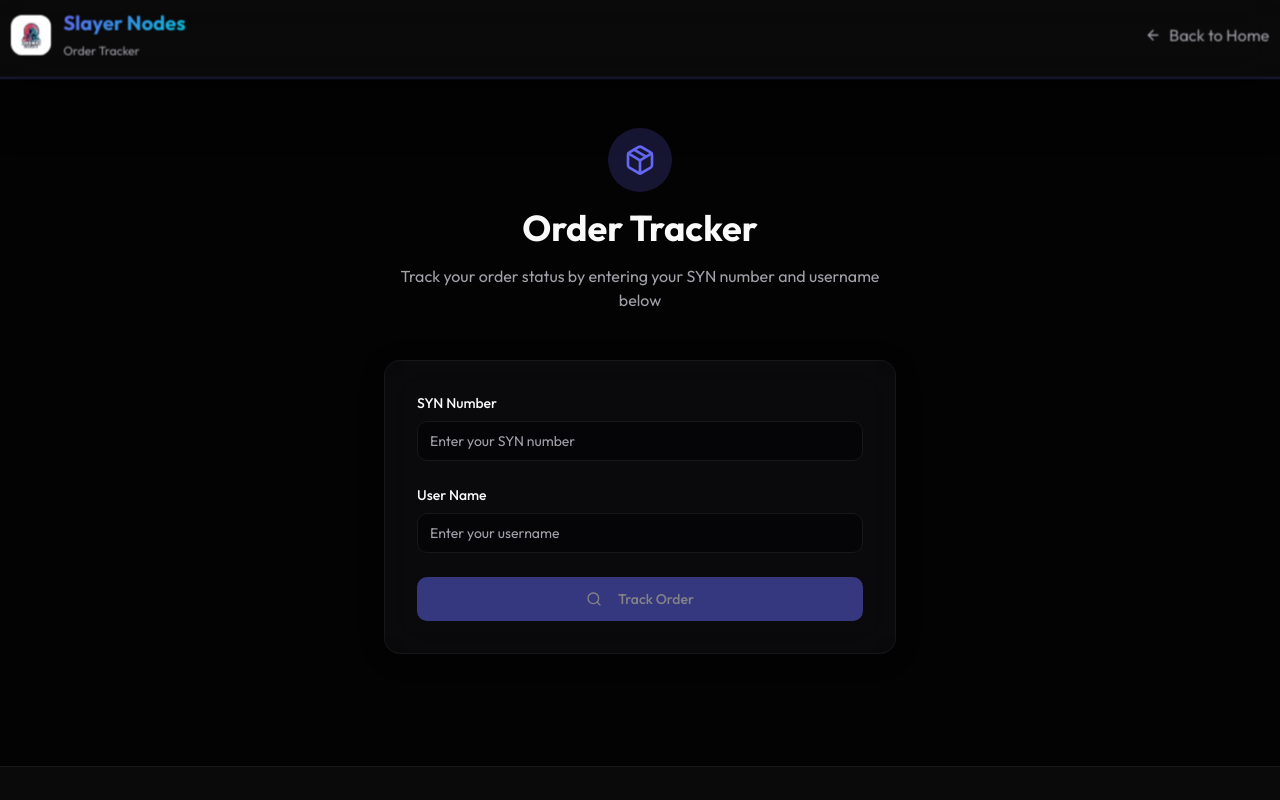
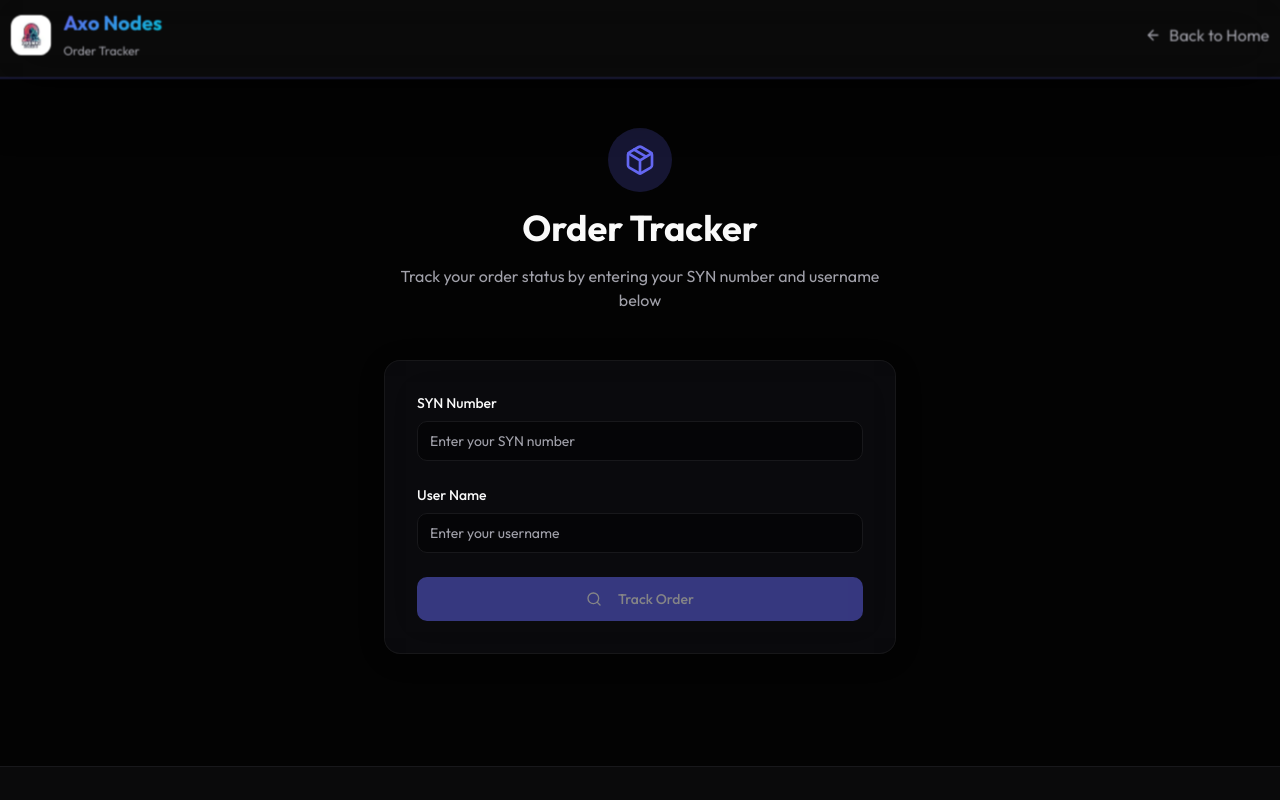
Before and after one commit to Ashad508/cosmic-cloud1, a React (Vite) app: page /order-tracker in a window 1280 px wide. Shown: the top 800 px of the page. Built offline with nearby package versions, Linux system fonts and the light colour scheme; the HTML template or start-up script is replaced by a standard one.

Commit message:
Rename Slayer Nodes to Axo Nodes
Co-authored-by: Ashad508 <183625204+Ashad508@users.noreply.github.com>

```diff
--- a/index.html
+++ b/index.html
@@ -5,30 +5,30 @@
     <meta name="viewport" content="width=device-width, initial-scale=1.0, maximum-scale=1.0, user-scalable=no" />
 
     <!-- Primary Meta Tags -->
-    <title>Slayer Nodes | Enterprise VPS, Minecraft & Bot Hosting Solutions</title>
-    <meta name="title" content="Slayer Nodes | Enterprise VPS, Minecraft & Bot Hosting Solutions">
+    <title>Axo Nodes | Enterprise VPS, Minecraft & Bot Hosting Solutions</title>
+    <meta name="title" content="Axo Nodes | Enterprise VPS, Minecraft & Bot Hosting Solutions">
     <meta name="description" content="Deploy enterprise-grade VPS, Minecraft servers, and bot hosting with AMD EPYC™ & Intel® Xeon®. Professional hosting with 99.9% uptime, DDoS protection, and 24/7 support.">
-    <meta name="keywords" content="Slayer Nodes, Slayer Nodes Hosting, VPS Hosting, Minecraft Hosting, Bot Hosting, enterprise hosting, cloud VPS, game server hosting, professional hosting, AMD EPYC, Intel Xeon">
+    <meta name="keywords" content="Axo Nodes, Axo Nodes Hosting, VPS Hosting, Minecraft Hosting, Bot Hosting, enterprise hosting, cloud VPS, game server hosting, professional hosting, AMD EPYC, Intel Xeon">
     <meta name="author" content="Shadow Slayer" />
     <meta name="robots" content="index, follow, max-image-preview:large, max-snippet:-1">
 
     <!-- Canonical URL -->
-    <link rel="canonical" href="https://slayernodes.lovable.app/" />
+    <link rel="canonical" href="https://axonodes.lovable.app/" />
 
     <!-- Open Graph / Facebook -->
     <meta property="og:type" content="website" />
-    <meta property="og:url" content="https://slayernodes.lovable.app/" />
-    <meta property="og:title" content="Slayer Nodes | Enterprise VPS, Minecraft & Bot Hosting Solutions">
+    <meta property="og:url" content="https://axonodes.lovable.app/" />
+    <meta property="og:title" content="Axo Nodes | Enterprise VPS, Minecraft & Bot Hosting Solutions">
     <meta property="og:description" content="Enterprise infrastructure at indie prices. Deploy servers in seconds with 99.9% uptime guarantee.">
     <meta property="og:image" content="https://lovable.dev/opengraph-image-p98pqg.png" />
     <meta property="og:image:width" content="1200">
     <meta property="og:image:height" content="630">
-    <meta property="og:site_name" content="Slayer Nodes">
+    <meta property="og:site_name" content="Axo Nodes">
 
     <!-- Twitter -->
     <meta name="twitter:card" content="summary_large_image" />
-    <meta name="twitter:url" content="https://slayernodes.lovable.app/" />
-    <meta name="twitter:title" content="Slayer Nodes | Enterprise VPS, Minecraft & Bot Hosting Solutions">
+    <meta name="twitter:url" content="https://axonodes.lovable.app/" />
+    <meta name="twitter:title" content="Axo Nodes | Enterprise VPS, Minecraft & Bot Hosting Solutions">
     <meta name="twitter:description" content="Enterprise infrastructure at indie prices. Deploy servers in seconds with 99.9% uptime guarantee.">
     <meta name="twitter:image" content="https://lovable.dev/opengraph-image-p98pqg.png" />
 
@@ -39,10 +39,10 @@
     {
       "@context": "https://schema.org",
       "@type": "Organization",
-      "name": "Slayer Nodes",
-      "alternateName": "Slayer Nodes Hosting",
+      "name": "Axo Nodes",
+      "alternateName": "Axo Nodes Hosting",
       "description": "Enterprise-grade hosting infrastructure for VPS, Minecraft servers, and bot hosting. Powered by AMD EPYC™ & Intel® Xeon® processors.",
-      "url": "https://slayernodes.lovable.app/",
+      "url": "https://axonodes.lovable.app/",
       "logo": "https://storage.googleapis.com/gpt-engineer-file-uploads/xikPf2RDkMgftJvFB8kLZyptLhh2/uploads/1763050203990-logo-removebg-preview (1).png",
       "founder": {
         "@type": "Person",
@@ -73,7 +73,7 @@
       "serviceType": "VPS Hosting & Minecraft Server Hosting",
       "provider": {
         "@type": "Organization",
-        "name": "Slayer Nodes"
+        "name": "Axo Nodes"
       },
       "areaServed": "Worldwide",
       "hasOfferCatalog": {
--- a/src/components/Footer.tsx
+++ b/src/components/Footer.tsx
@@ -13,9 +13,9 @@ const Footer = () => {
           {/* Brand */}
           <div className="col-span-1 md:col-span-2">
             <div className="flex items-center gap-3 mb-4">
-              <img src={cosmicLogo} alt="Slayer Nodes" className="w-10 h-10 rounded-lg" />
+              <img src={cosmicLogo} alt="Axo Nodes" className="w-10 h-10 rounded-lg" />
               <div>
-                <h3 className="text-xl font-bold text-gradient">Slayer Nodes</h3>
+                <h3 className="text-xl font-bold text-gradient">Axo Nodes</h3>
                 <p className="text-xs text-muted-foreground">Enterprise Hosting Solutions</p>
               </div>
             </div>
@@ -101,14 +101,14 @@ const Footer = () => {
         {/* SEO Keywords */}
         <div className="py-4 border-t border-border mb-4">
           <p className="text-xs text-muted-foreground text-center">
-            Slayer Nodes • Enterprise Hosting • VPS Hosting • Minecraft Hosting • Domain Registration •
+            Axo Nodes • Enterprise Hosting • VPS Hosting • Minecraft Hosting • Domain Registration •
             Cloud Server Hosting • Game Server Hosting • Web Hosting • Professional Hosting • India 🇮🇳
           </p>
         </div>
 
         {/* Bottom Bar */}
         <div className="pt-4 border-t border-border flex flex-col md:flex-row items-center justify-between gap-4 text-muted-foreground text-sm">
-          <p>© 2025 Slayer Nodes. All rights reserved.</p>
+          <p>© 2025 Axo Nodes. All rights reserved.</p>
           <a
             href="mailto:ashad.umar355@gmail.com"
             className="hover:text-foreground transition-colors"
--- a/src/components/MaintenancePage.tsx
+++ b/src/components/MaintenancePage.tsx
@@ -25,7 +25,7 @@ const MaintenancePage = () => {
           <div className="relative group">
             <img
               src={cosmicLogo}
-              alt="Slayer Nodes"
+              alt="Axo Nodes"
               className="w-20 h-20 rounded-xl shadow-lg border border-border/30 transition-transform duration-300 group-hover:scale-105"
             />
             <div className="absolute -bottom-1.5 -right-1.5 bg-destructive rounded-full p-1.5 shadow-md">
@@ -82,7 +82,7 @@ const MaintenancePage = () => {
 
         {/* Footer */}
         <div className="mt-14 text-xs text-muted-foreground/70">
-          <p>Slayer Nodes™ • Enterprise Infrastructure</p>
+          <p>Axo Nodes™ • Enterprise Infrastructure</p>
         </div>
       </div>
     </div>
--- a/src/index.css
+++ b/src/index.css
@@ -4,7 +4,7 @@
 @tailwind components;
 @tailwind utilities;
 
-/* Slayer Nodes - Enterprise Dark Theme */
+/* Axo Nodes - Enterprise Dark Theme */
 
 @layer base {
   :root {
--- a/src/pages/AdminLogin.tsx
+++ b/src/pages/AdminLogin.tsx
@@ -62,9 +62,9 @@ const AdminLogin = () => {
 
       <div className="w-full max-w-md relative z-10">
         <Link to="/" className="flex items-center justify-center gap-3 mb-8">
-          <img src={cosmicLogo} alt="Slayer Nodes" className="w-12 h-12 rounded-lg" />
+          <img src={cosmicLogo} alt="Axo Nodes" className="w-12 h-12 rounded-lg" />
           <div>
-            <h1 className="text-2xl font-bold text-gradient">Slayer Nodes</h1>
+            <h1 className="text-2xl font-bold text-gradient">Axo Nodes</h1>
             <span className="text-xs text-muted-foreground">Admin Panel</span>
           </div>
         </Link>
@@ -95,7 +95,7 @@ const AdminLogin = () => {
               <Input
                 id="email"
                 type="email"
-                placeholder="admin@slayernodes.com"
+                placeholder="admin@axonodes.com"
                 value={email}
                 onChange={(e) => setEmail(e.target.value)}
                 className="bg-background/50"
--- a/src/pages/AdminPanel.tsx
+++ b/src/pages/AdminPanel.tsx
@@ -481,7 +481,7 @@ const AdminPanel = () => {
       <header className="fixed top-0 left-0 right-0 z-50 glass border-b border-border/50">
         <div className="container mx-auto px-4 py-4 flex items-center justify-between">
           <div className="flex items-center gap-3">
-            <img src={cosmicLogo} alt="Slayer Nodes" className="w-10 h-10 rounded-lg" />
+            <img src={cosmicLogo} alt="Axo Nodes" className="w-10 h-10 rounded-lg" />
             <div>
               <h1 className="text-xl font-bold text-gradient">Admin Panel</h1>
               <span className="text-xs text-muted-foreground">Management Console</span>
--- a/src/pages/Index.tsx
+++ b/src/pages/Index.tsx
@@ -198,9 +198,9 @@ const Index = () => {
       <header className="fixed top-0 left-0 right-0 z-50 glass border-b border-border/50 announcement-offset">
         <div className="container mx-auto px-4 py-4 flex items-center justify-between">
           <div className="flex items-center gap-3 cursor-pointer" onClick={() => navigateTo("home")}>
-            <img src={cosmicLogo} alt="Slayer Nodes" className="w-10 h-10 rounded-lg" />
+            <img src={cosmicLogo} alt="Axo Nodes" className="w-10 h-10 rounded-lg" />
             <div>
-              <h1 className="text-xl font-bold text-gradient">Slayer Nodes</h1>
+              <h1 className="text-xl font-bold text-gradient">Axo Nodes</h1>
               <span className="text-xs text-muted-foreground">Enterprise</span>
             </div>
           </div>
@@ -480,7 +480,7 @@ const Index = () => {
                   <h3 className="text-xl font-semibold mb-2">Shadow Slayer</h3>
                   <p className="text-sm text-muted-foreground mb-4">Founder & CEO</p>
                   <p className="text-sm text-muted-foreground">
-                    With a vision to revolutionize cloud infrastructure, Shadow Slayer founded Slayer Nodes to
+                    With a vision to revolutionize cloud infrastructure, Shadow Slayer founded Axo Nodes to
                     provide enterprise-grade hosting solutions without enterprise-grade complexity or pricing.
                   </p>
                 </div>
@@ -692,7 +692,7 @@ const Index = () => {
               <div className="absolute inset-0 bg-gradient-to-br from-secondary/10 via-transparent to-primary/10"></div>
               <div className="relative">
                 <div className="inline-flex items-center gap-2 px-4 py-2 rounded-full border border-primary/30 bg-primary/10 mb-4">
-                  <span className="text-sm font-medium">⭐ Slayer Nodes™ – KVM VPS Plans (India 🇮🇳) 💎</span>
+                  <span className="text-sm font-medium">⭐ Axo Nodes™ – KVM VPS Plans (India 🇮🇳) 💎</span>
                 </div>
                 <h2 className="text-4xl md:text-5xl font-bold mb-4">
                   <span className="text-shimmer">Enterprise Cloud Infrastructure</span>
@@ -810,7 +810,7 @@ const Index = () => {
                   <Rocket className="w-16 h-16 text-primary mx-auto mb-4" />
                   <h3 className="text-2xl font-bold mb-2">Custom Enterprise Solutions</h3>
                   <p className="text-muted-foreground mb-6">
-                    For Enterprise Plans, make a ticket at Slayer Nodes Discord and ask us for customized solutions.
+                    For Enterprise Plans, make a ticket at Axo Nodes Discord and ask us for customized solutions.
                   </p>
                   <Button size="lg" onClick={() => window.open(DISCORD_SERVER, "_blank")}>
                     Contact for Enterprise
@@ -901,7 +901,7 @@ const Index = () => {
 
             <div className="text-center mb-12">
               <h2 className="text-4xl font-bold mb-4">Domain Registration</h2>
-              <p className="text-muted-foreground">Secure your perfect domain with Slayer Nodes protection</p>
+              <p className="text-muted-foreground">Secure your perfect domain with Axo Nodes protection</p>
             </div>
 
             <div className="grid md:grid-cols-3 gap-6 mb-8">
@@ -935,7 +935,7 @@ const Index = () => {
             <div className="glass rounded-2xl p-6 text-center">
               <div className="flex items-center justify-center gap-2 text-sm">
                 <Shield className="w-5 h-5 text-accent" />
-                <span>All Domains are in secure protection from Slayer Nodes</span>
+                <span>All Domains are in secure protection from Axo Nodes</span>
               </div>
             </div>
           </div>
--- a/src/pages/OrderTracker.tsx
+++ b/src/pages/OrderTracker.tsx
@@ -27,7 +27,7 @@ interface OrderEntry {
 
 const LOADING_STEPS = [
   { label: "Initializing secure connection...", icon: Wifi, duration: 600 },
-  { label: "Reaching Slayer Nodes database...", icon: Server, duration: 800 },
+  { label: "Reaching Axo Nodes database...", icon: Server, duration: 800 },
   { label: "Querying order records...", icon: Database, duration: 700 },
   { label: "Verifying data integrity...", icon: ShieldCheck, duration: 500 },
   { label: "Results fetched successfully", icon: CheckCircle, duration: 400 },
@@ -110,9 +110,9 @@ const OrderTracker = () => {
       <header className="fixed top-0 left-0 right-0 z-50 glass border-b border-border/50">
         <div className="container mx-auto px-4 py-4 flex items-center justify-between">
           <Link to="/" className="flex items-center gap-3">
-            <img src={cosmicLogo} alt="Slayer Nodes" className="w-10 h-10 rounded-lg" />
+            <img src={cosmicLogo} alt="Axo Nodes" className="w-10 h-10 rounded-lg" />
             <div>
-              <h1 className="text-xl font-bold text-gradient">Slayer Nodes</h1>
+              <h1 className="text-xl font-bold text-gradient">Axo Nodes</h1>
               <span className="text-xs text-muted-foreground">Order Tracker</span>
             </div>
           </Link>
@@ -193,7 +193,7 @@ const OrderTracker = () => {
                   );
                 })}
                 <Progress value={loadingProgress} className="mt-4 h-2" />
-                <p className="text-xs text-center text-muted-foreground">Querying Slayer Nodes infrastructure...</p>
+                <p className="text-xs text-center text-muted-foreground">Querying Axo Nodes infrastructure...</p>
               </div>
             </div>
           )}
--- a/src/pages/StatusChecker.tsx
+++ b/src/pages/StatusChecker.tsx
@@ -20,7 +20,7 @@ interface AsnEntry {
 
 const LOADING_STEPS = [
   { label: "Initializing secure connection...", icon: Wifi, duration: 600 },
-  { label: "Reaching Slayer Nodes database...", icon: Server, duration: 800 },
+  { label: "Reaching Axo Nodes database...", icon: Server, duration: 800 },
   { label: "Fetching trial records...", icon: Database, duration: 700 },
   { label: "Verifying data integrity...", icon: ShieldCheck, duration: 500 },
   { label: "Results fetched successfully", icon: CheckCircle, duration: 400 },
@@ -117,9 +117,9 @@ const StatusChecker = () => {
       <header className="fixed top-0 left-0 right-0 z-50 glass border-b border-border/50">
         <div className="container mx-auto px-4 py-4 flex items-center justify-between">
           <Link to="/" className="flex items-center gap-3">
-            <img src={cosmicLogo} alt="Slayer Nodes" className="w-10 h-10 rounded-lg" />
+            <img src={cosmicLogo} alt="Axo Nodes" className="w-10 h-10 rounded-lg" />
             <div>
-              <h1 className="text-xl font-bold text-gradient">Slayer Nodes</h1>
+              <h1 className="text-xl font-bold text-gradient">Axo Nodes</h1>
               <span className="text-xs text-muted-foreground">Trial Status Checker</span>
             </div>
           </Link>
@@ -200,7 +200,7 @@ const StatusChecker = () => {
                   );
                 })}
                 <Progress value={loadingProgress} className="mt-4 h-2" />
-                <p className="text-xs text-center text-muted-foreground">Querying Slayer Nodes infrastructure...</p>
+                <p className="text-xs text-center text-muted-foreground">Querying Axo Nodes infrastructure...</p>
               </div>
             </div>
           )}
```
Also changed, not shown: public/slayer-nodes-site.html (+10 -10 lines).
